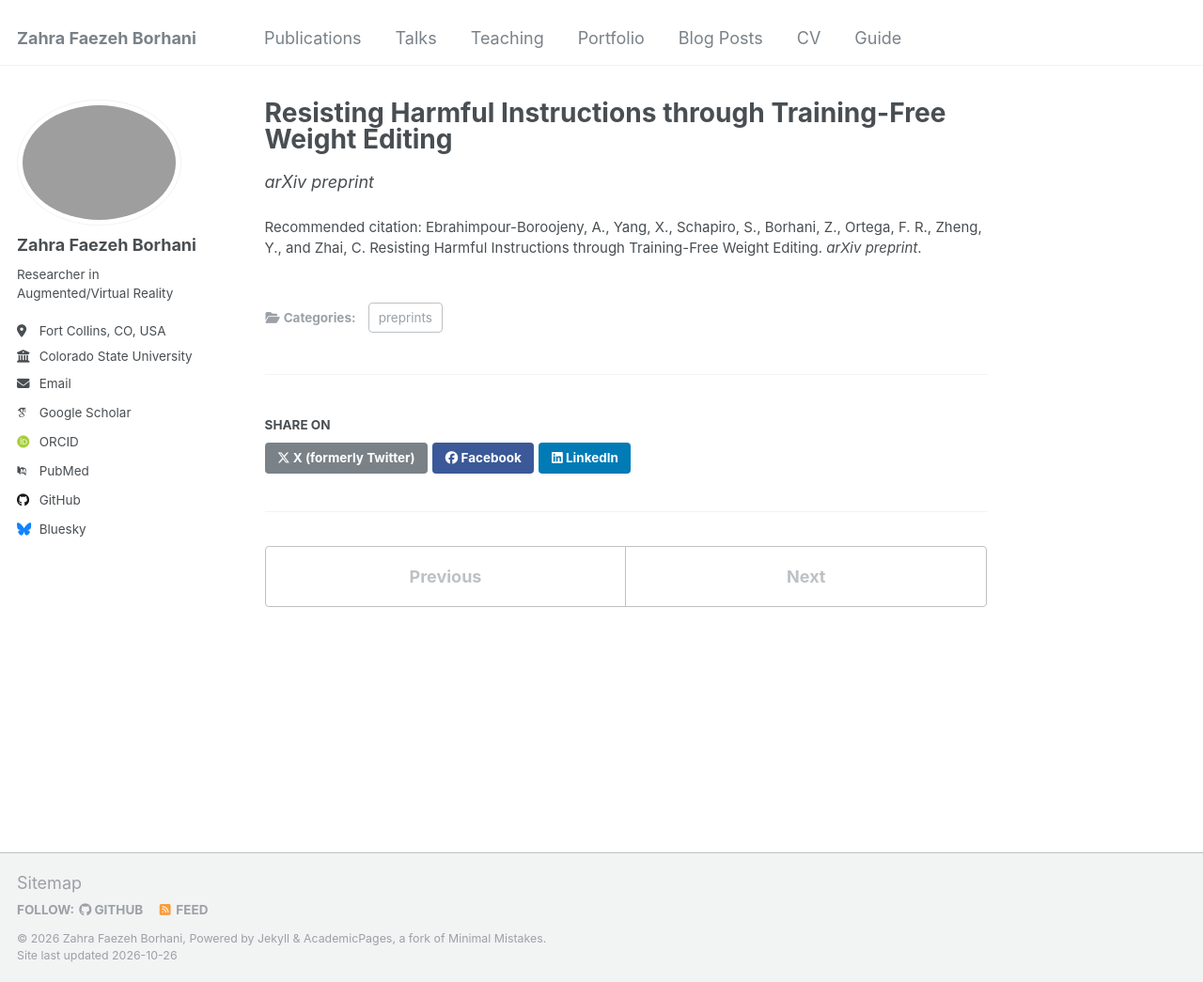
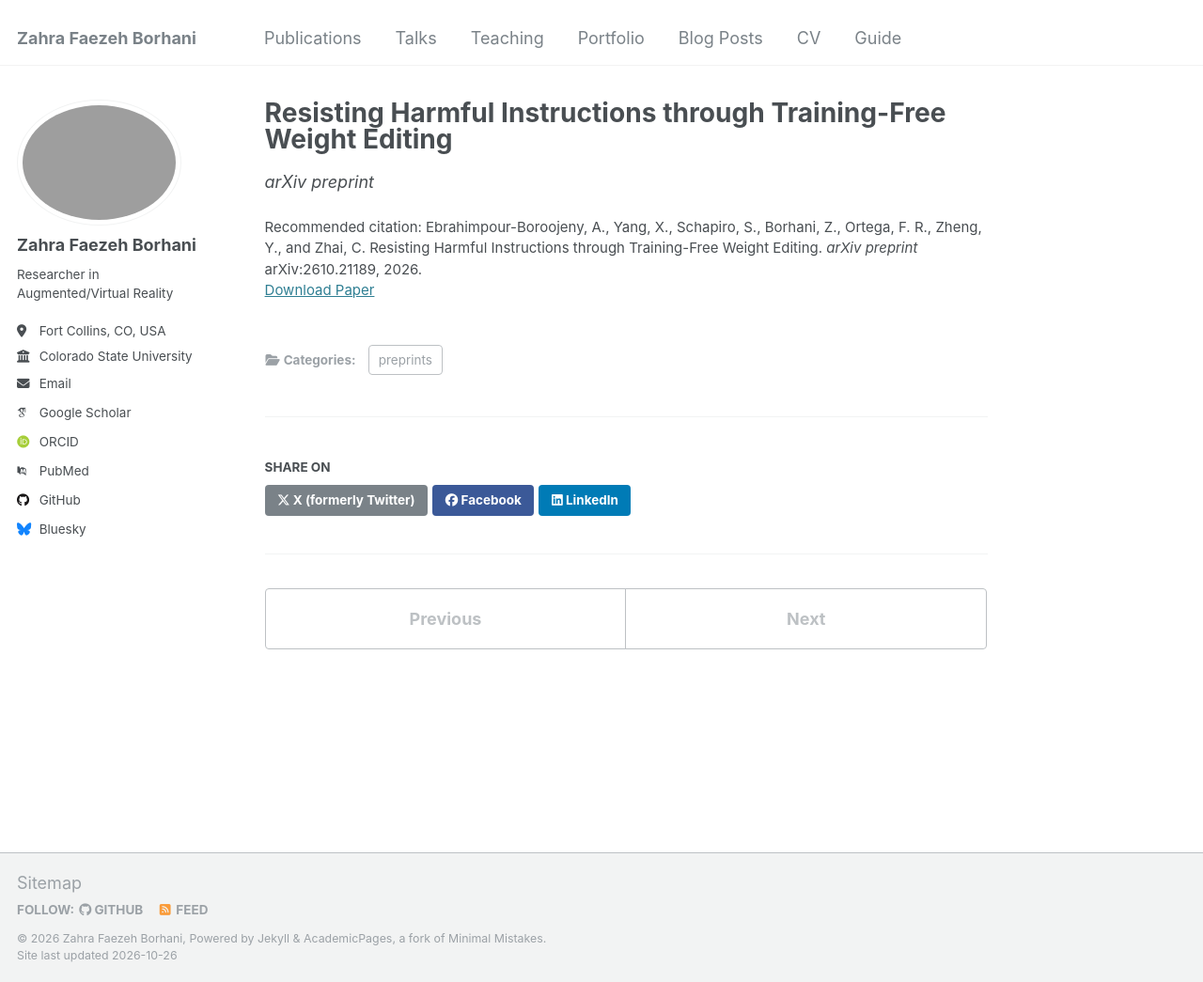
Before and after one commit to faezehborhani/faezehborhani.github.io, a Jekyll site: the page built from _publications/2026-10-15-resisting-harmful-instructions.md, in a window 1280 px wide and 1045 px high. Shown: the whole window at 94% size. Built offline with Jekyll 4.4.1, drawn with Linux system fonts in a browser that asks for light colours; some web fonts are replaced; part of the change alters nothing that is shown.

Commit message:
Add arXiv link for Resisting Harmful Instructions; sort Scholar link by date
Co-Authored-By: Claude Opus 5.5 <noreply@anthropic.com>

```diff
--- a/_config.yml
+++ b/_config.yml
@@ -32,7 +32,7 @@ author:
 
   # Academic websites
   arxiv            : # URL - Update with the correct link to your profile
-  googlescholar    : "https://scholar.google.com/citations?user=0BwenF4AAAAJ&hl=en"
+  googlescholar    : "https://scholar.google.com/citations?hl=en&user=0BwenF4AAAAJ&view_op=list_works&sortby=pubdate"
   impactstory      : # URL
   orcid            : "https://orcid.org/0000-0003-4242-551X"
   semantic         : # URL
--- a/_publications/2026-01-07-resisting-harmful-instructions.md
+++ /dev/null
@@ -1,10 +0,0 @@
----
-title: "Resisting Harmful Instructions through Training-Free Weight Editing"
-collection: publications
-category: preprints
-permalink: /publication/2026-resisting-harmful-instructions
-excerpt: ""
-date: 2026-01-07
-venue: "arXiv preprint"
-citation: "Ebrahimpour-Boroojeny, A., Yang, X., Schapiro, S., Borhani, Z., Ortega, F. R., Zheng, Y., and Zhai, C. Resisting Harmful Instructions through Training-Free Weight Editing. <i>arXiv preprint</i>."
----
--- /dev/null
+++ b/_publications/2026-10-15-resisting-harmful-instructions.md
@@ -0,0 +1,11 @@
+---
+title: "Resisting Harmful Instructions through Training-Free Weight Editing"
+collection: publications
+category: preprints
+permalink: /publication/2026-resisting-harmful-instructions
+excerpt: ""
+date: 2026-10-15
+venue: "arXiv preprint"
+paperurl: "https://arxiv.org/abs/2610.21189"
+citation: "Ebrahimpour-Boroojeny, A., Yang, X., Schapiro, S., Borhani, Z., Ortega, F. R., Zheng, Y., and Zhai, C. Resisting Harmful Instructions through Training-Free Weight Editing. <i>arXiv preprint</i> arXiv:2610.21189, 2026."
+---
```
